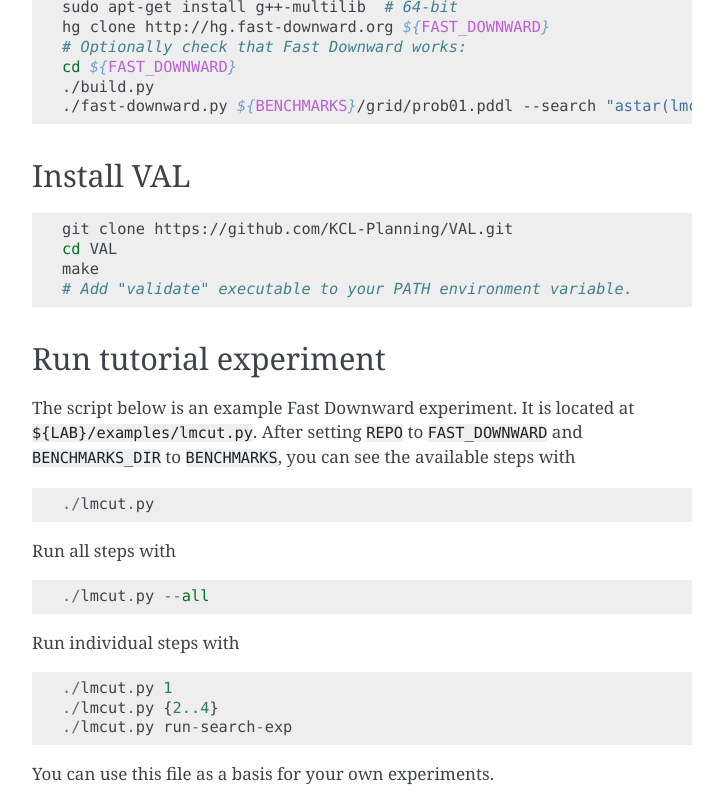
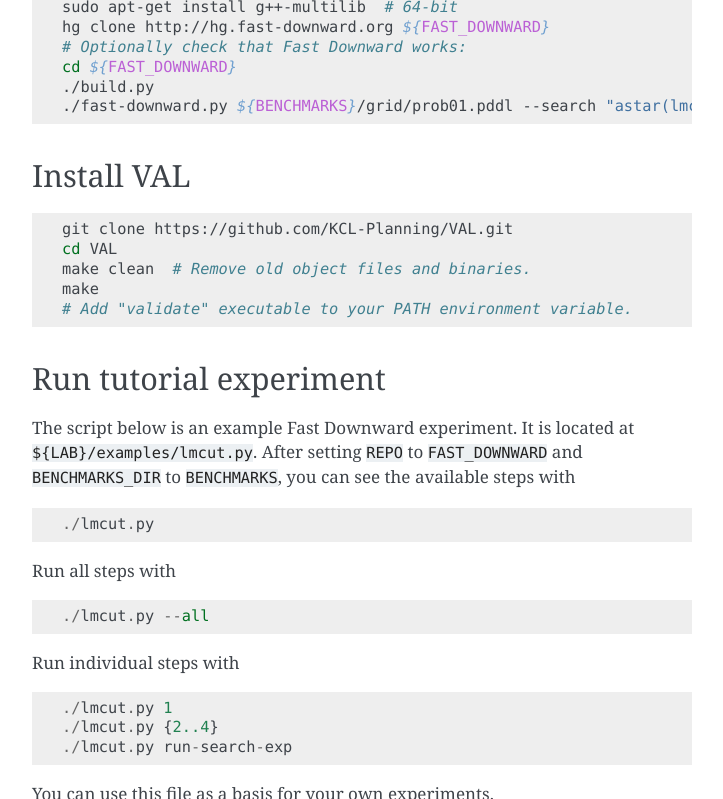
Before and after one commit to aibasel/lab, a Sphinx documentation site: the page built from docs/downward.tutorial.rst, in a window 1280 px wide and 900 px high, scrolled down 973 px, cut to the strip 0-799 px from the top of the window. Shown: the whole strip, without its empty margins (388-1111 px from the left). Built offline with Sphinx 7.4.7, drawn with Linux system fonts in a browser that asks for light colours.

Commit message:
recommend using 'make clean' before building VAL

```diff
--- a/docs/downward.tutorial.rst
+++ b/docs/downward.tutorial.rst
@@ -46,6 +46,7 @@
 
     git clone https://github.com/KCL-Planning/VAL.git
     cd VAL
+    make clean  # Remove old object files and binaries.
     make
     # Add "validate" executable to your PATH environment variable.
 
```
